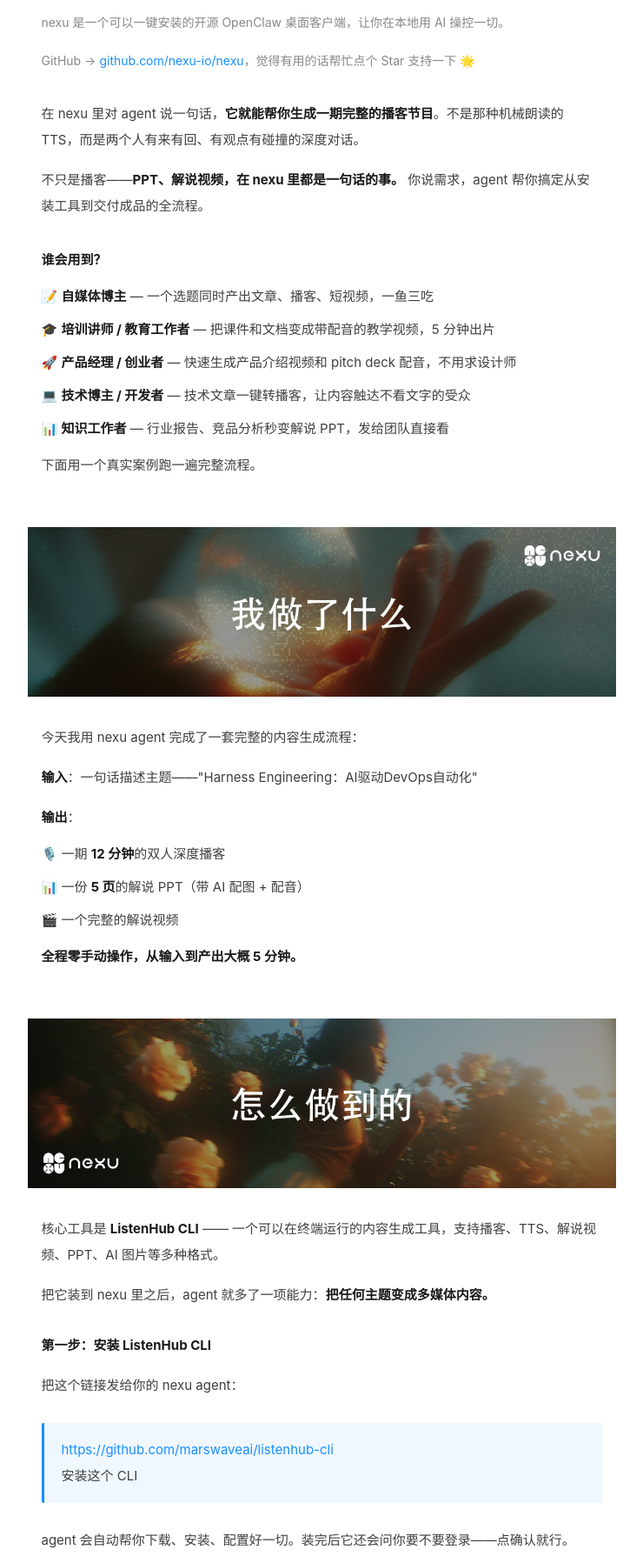
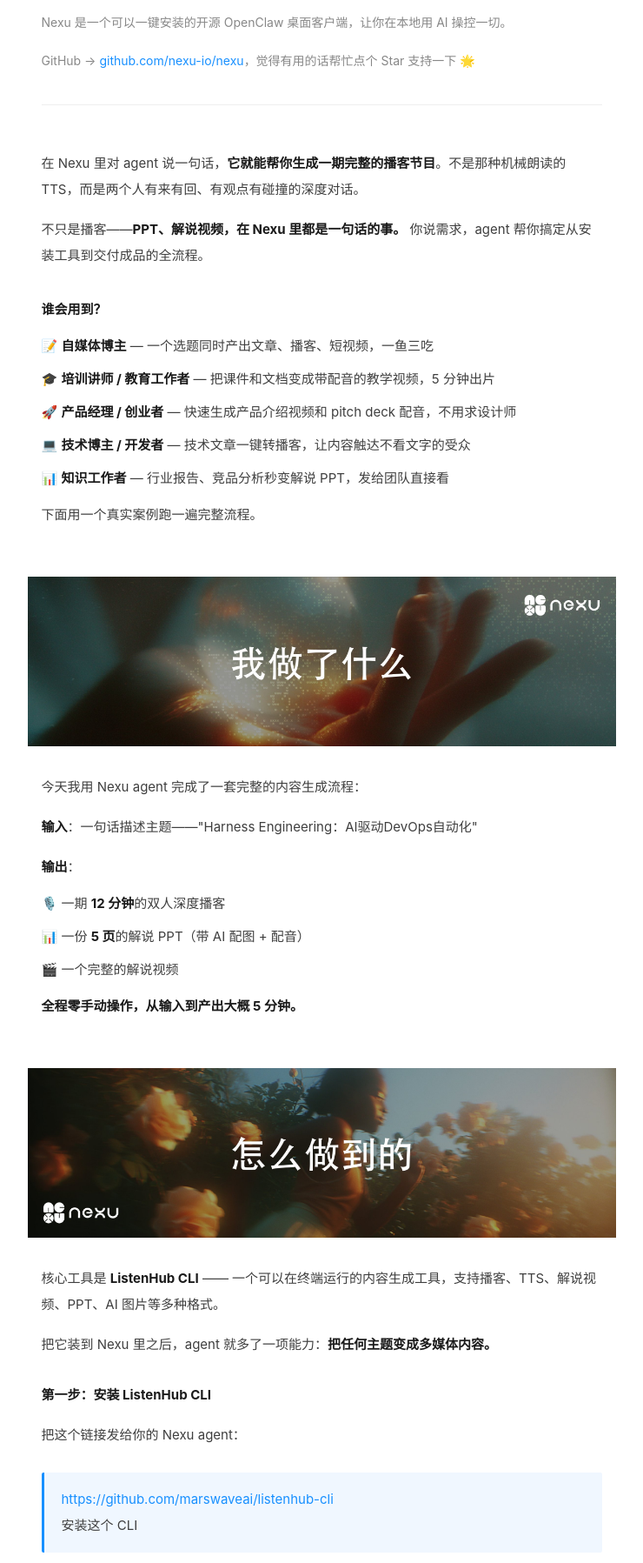
Before and after one commit to joeylee12629-star/article-assets, a plain HTML site: page listenhub/index.html in a window 1280 px wide. Shown: the part 20-1817 px from the top of the page at 87% size, without its empty margins (270-1010 px from the left). Drawn offline with Linux system fonts and the light colour scheme.

Commit message:
Final version: Nexu + divider + title

```diff
--- a/listenhub/index.html
+++ b/listenhub/index.html
@@ -3,7 +3,7 @@
 <head>
 <meta charset="UTF-8">
 <meta name="viewport" content="width=device-width, initial-scale=1.0">
-<title>一句话生成播客、PPT、视频：ListenHub CLI + Nexu 实战</title>
+<title>在龙虾里一句话生成播客、PPT、视频：ListenHub CLI 实战</title>
 <style>
 * { margin: 0; padding: 0; box-sizing: border-box; }
 body { background: #fff; color: #333; font-family: -apple-system, "PingFang SC", "Helvetica Neue", sans-serif; max-width: 677px; margin: 0 auto; padding: 0; font-size: 16px; line-height: 1.8; }
@@ -32,12 +32,14 @@ a:hover { text-decoration: underline; }
 </head>
 <body>
 
-<p class="intro-line lead">nexu 是一个可以一键安装的开源 OpenClaw 桌面客户端，让你在本地用 AI 操控一切。</p>
+<p class="intro-line lead">Nexu 是一个可以一键安装的开源 OpenClaw 桌面客户端，让你在本地用 AI 操控一切。</p>
 <p class="intro-line">GitHub → <a href="https://github.com/nexu-io/nexu">github.com/nexu-io/nexu</a>，觉得有用的话帮忙点个 Star 支持一下 🌟</p>
 
-<p style="padding-top:24px;">在 nexu 里对 agent 说一句话，<strong>它就能帮你生成一期完整的播客节目</strong>。不是那种机械朗读的 TTS，而是两个人有来有回、有观点有碰撞的深度对话。</p>
+<hr style="margin:28px 16px;border:none;border-top:1px solid #eee;" />
 
-<p>不只是播客——<strong>PPT、解说视频，在 nexu 里都是一句话的事。</strong> 你说需求，agent 帮你搞定从安装工具到交付成品的全流程。</p>
+<p style="padding-top:24px;">在 Nexu 里对 agent 说一句话，<strong>它就能帮你生成一期完整的播客节目</strong>。不是那种机械朗读的 TTS，而是两个人有来有回、有观点有碰撞的深度对话。</p>
+
+<p>不只是播客——<strong>PPT、解说视频，在 Nexu 里都是一句话的事。</strong> 你说需求，agent 帮你搞定从安装工具到交付成品的全流程。</p>
 
 <p style="padding-top:24px;"><strong>谁会用到？</strong></p>
 
@@ -52,7 +54,7 @@ a:hover { text-decoration: underline; }
 <!-- ===== 我做了什么 ===== -->
 <div class="section-title"><img src="https://raw.githubusercontent.com/joeylee12629-star/article-assets/main/listenhub/section_1.jpg" /></div>
 
-<p>今天我用 nexu agent 完成了一套完整的内容生成流程：</p>
+<p>今天我用 Nexu agent 完成了一套完整的内容生成流程：</p>
 
 <p><strong>输入</strong>：一句话描述主题——"Harness Engineering：AI驱动DevOps自动化"</p>
 
@@ -68,11 +70,11 @@ a:hover { text-decoration: underline; }
 
 <p>核心工具是 <strong>ListenHub CLI</strong> —— 一个可以在终端运行的内容生成工具，支持播客、TTS、解说视频、PPT、AI 图片等多种格式。</p>
 
-<p>把它装到 nexu 里之后，agent 就多了一项能力：<strong>把任何主题变成多媒体内容。</strong></p>
+<p>把它装到 Nexu 里之后，agent 就多了一项能力：<strong>把任何主题变成多媒体内容。</strong></p>
 
 <p style="padding-top:20px;"><strong>第一步：安装 ListenHub CLI</strong></p>
 
-<p>把这个链接发给你的 nexu agent：</p>
+<p>把这个链接发给你的 Nexu agent：</p>
 
 <div class="quote-block"><a href="https://github.com/marswaveai/listenhub-cli">https://github.com/marswaveai/listenhub-cli</a><br/>安装这个 CLI</div>
 
@@ -82,7 +84,7 @@ a:hover { text-decoration: underline; }
 
 <p style="padding-top:20px;"><strong>第二步：一句话生成播客</strong></p>
 
-<p>对 nexu agent 说一句话：</p>
+<p>对 Nexu agent 说一句话：</p>
 
 <div class="quote-block">"帮我生成一个关于 Harness Engineering 的深度播客"</div>
 
@@ -118,7 +120,7 @@ a:hover { text-decoration: underline; }
 <!-- ===== 为什么在 Nexu 里用 ===== -->
 <div class="section-title"><img src="https://raw.githubusercontent.com/joeylee12629-star/article-assets/main/listenhub/section_3.jpg" /></div>
 
-<p>你可能会问：这些功能 ListenHub 网站上不也有吗？为什么要在 nexu 里用 CLI？</p>
+<p>你可能会问：这些功能 ListenHub 网站上不也有吗？为什么要在 Nexu 里用 CLI？</p>
 
 <p><strong>因为 agent 能帮你串起整个工作流。</strong></p>
 
@@ -130,7 +132,7 @@ a:hover { text-decoration: underline; }
 
 <p>我不需要记任何命令、任何参数、任何 API 文档。agent 都帮我处理了。</p>
 
-<p>这就是 nexu 的理念：<strong>AI 站在你旁边，帮你操控一切工具。</strong> 你只需要说你想要什么。</p>
+<p>这就是 Nexu 的理念：<strong>AI 站在你旁边，帮你操控一切工具。</strong> 你只需要说你想要什么。</p>
 
 <!-- ===== 怎么开始 ===== -->
 <div class="section-title"><img src="https://raw.githubusercontent.com/joeylee12629-star/article-assets/main/listenhub/section_4.jpg" /></div>
```
